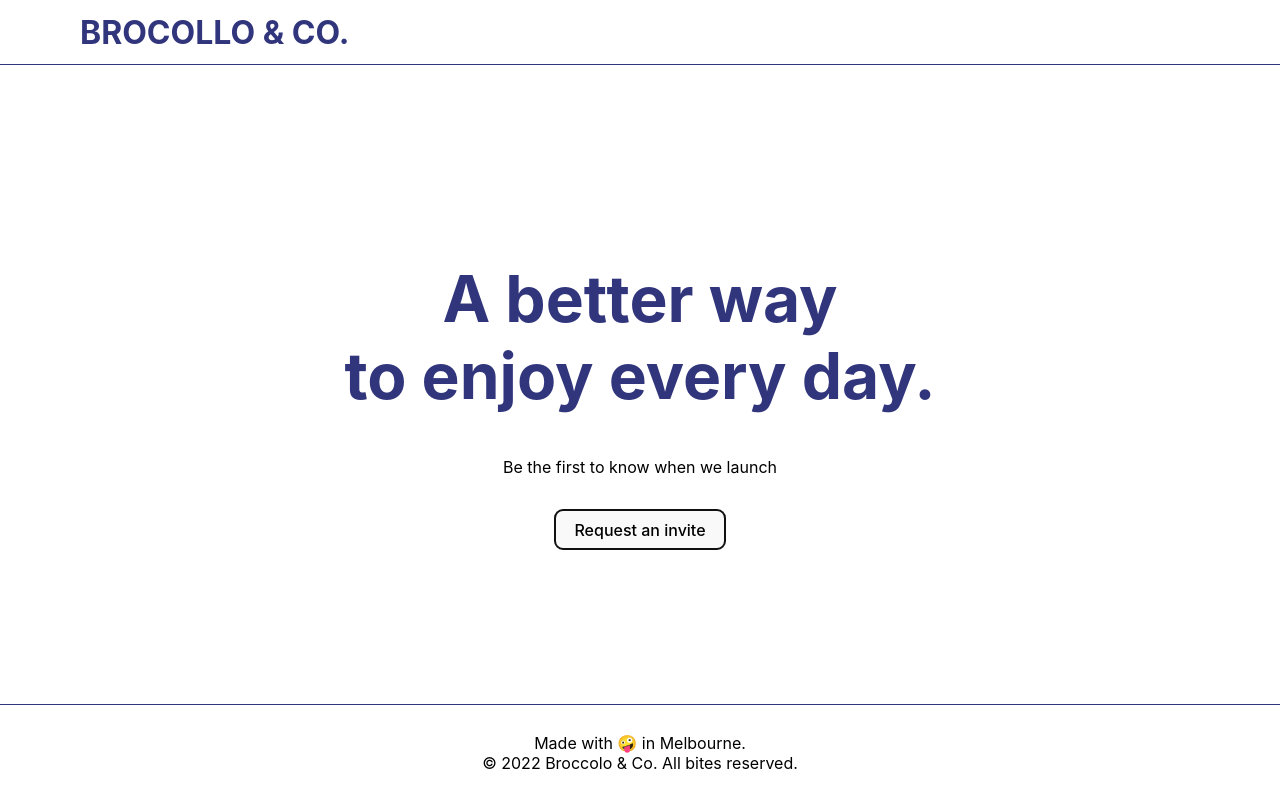
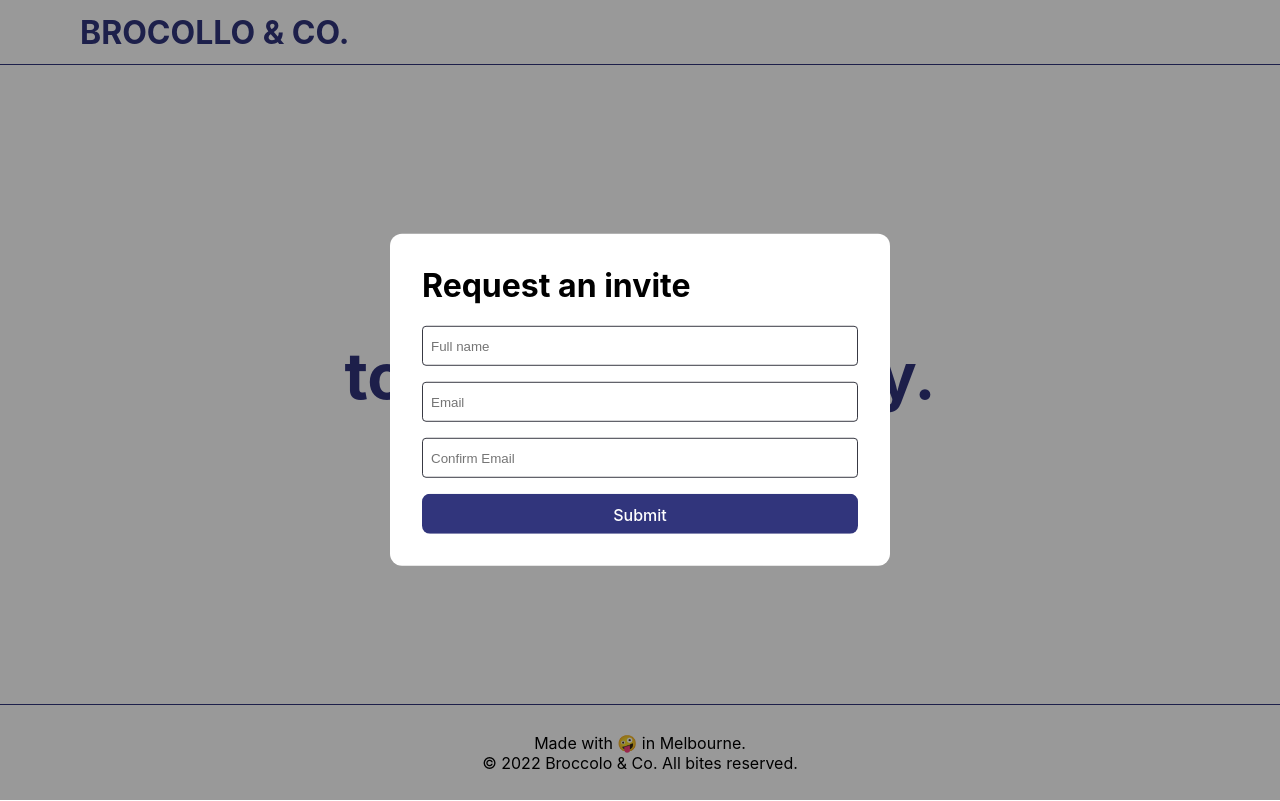
Before and after one commit to bviala/blq-test, a React (Vite) app: page / in a window 1280 px wide. Both pictures are taken after a click on the button "Request an invite". Built offline with nearby package versions, Linux system fonts and the light colour scheme.

Commit message:
modal + form + validation

```diff
--- /dev/null
+++ b/src/components/InviteRequestModal/InviteRequestModal.tsx
@@ -0,0 +1,46 @@
+import { useForm } from 'react-hook-form'
+import * as yup from 'yup'
+import { yupResolver } from '@hookform/resolvers/yup'
+
+type InviteRequestModalProps = {
+}
+
+type Inputs = {
+    fullName: string
+    email: string
+    emailConfirmation: string
+}
+
+const schema = yup.object().shape({
+    fullName: yup.string().label('Full name').required().min(3),
+    email: yup.string().label('Email').email().required(),
+    emailConfirmation: yup.string().label('Confirm email').required().oneOf([yup.ref('email')], 'Email does not match')
+}).required()
+
+const InviteRequestModal = ({}: InviteRequestModalProps) => {
+    const { register, handleSubmit, formState: { errors } } = useForm<Inputs>({
+        resolver: yupResolver(schema),
+        defaultValues: {
+            fullName: '',
+            email: '',
+            emailConfirmation: ''
+        }
+    })
+
+    return (
+        <>
+            <h1>Request an invite</h1>
+            <form onSubmit={handleSubmit(d => console.log(d))}>
+                <input {...register('fullName')} placeholder="Full name" />
+                <p className='input-error'>{errors.fullName?.message}</p>
+                <input {...register('email')} placeholder="Email" />
+                <p className='input-error'>{errors.email?.message}</p>
+                <input {...register('emailConfirmation')} placeholder="Confirm Email" />
+                <p className='input-error'>{errors.emailConfirmation?.message}</p>
+                <input type="submit"/>
+            </form>
+        </>
+    )
+}
+
+export default InviteRequestModal
--- a/src/components/Main/Main.tsx
+++ b/src/components/Main/Main.tsx
@@ -1,11 +1,24 @@
+import { useState } from 'react'
+import ReactModal from 'react-modal'
+import InviteRequestModal from '../InviteRequestModal/InviteRequestModal'
 import classes from './Main.module.css'
 
 const Main = () => {
+    const [isInviteRequestModalOpen, setInviteRequestModalOpen] = useState(false)
+
     return (
         <main className={classes.main}>
             <h1 className='primary--text'>A better way <br/>to enjoy every day.</h1>
             <p>Be the first to know when we launch</p>
-            <button>Request an invite</button>
+            <button onClick={() => setInviteRequestModalOpen(true)}>Request an invite</button>
+            <ReactModal
+                isOpen={isInviteRequestModalOpen}
+                onRequestClose={() => setInviteRequestModalOpen(false)}
+                className={'modal-content'}
+                overlayClassName={'modal-bg'}
+            >
+                <InviteRequestModal />
+            </ReactModal>
         </main>
     )
 }
--- a/src/index.css
+++ b/src/index.css
@@ -3,6 +3,7 @@
   --footer-height: 6rem;
 
   --primary-color: #31357c;
+  --error-color: #a60000;
   --grey: #383943;
   --border-color: var(--primary-color);
 
@@ -38,20 +39,19 @@ p {
   margin: 0;
 }
 
-button {
+button, input[type=submit] {
   border-radius: 8px;
   border: 1px solid transparent;
   padding: 0.6em 1.2em;
   font-size: 1em;
   font-weight: 500;
   font-family: inherit;
-  background-color: #f9f9f9;
+  background-color: var(--primary-color);
+  color: white;
   cursor: pointer;
   transition: border-color 0.25s;
 }
-button:hover {
-  border-color: var(--primary-color);
-}
+
 button:focus,
 button:focus-visible {
   outline: 4px auto -webkit-focus-ring-color;
@@ -60,3 +60,51 @@ button:focus-visible {
 .primary--text {
   color: var(--primary-color);
 }
+
+/* https://github.com/reactjs/react-modal/issues/782 */
+.ReactModalPortal {
+  position: absolute;
+  height: 1px;
+  width: 1px;
+}
+
+.modal-bg {
+  position: fixed;
+  top: 0;
+  left: 0;
+  bottom: 0;
+  right: 0;
+  background-color: rgba(0, 0, 0, 0.4);
+}
+
+.modal-content {
+  position: absolute;
+  top: 50%;
+  left: 50%;
+  transform: translate(-50%, -50%);
+  border-radius: 12px;
+  max-width: 500px;
+  width: 100%;
+  padding: 2rem;
+  background: white;
+  box-sizing: border-box;
+}
+
+.modal-content h1 {
+  margin-top: 0;
+}
+
+input {
+  height: 2.5rem;
+  width: 100%;
+  border-radius: 4px;
+  box-sizing: border-box;
+  border: 1px solid var(--grey);
+  padding: 0 8px;
+}
+
+.input-error {
+  font-size: .875rem;
+  margin: .25rem 0 1rem 0;
+  color: var(--error-color);
+}
--- a/src/main.tsx
+++ b/src/main.tsx
@@ -1,6 +1,7 @@
 import React from 'react'
 import ReactDOM from 'react-dom/client'
 import App from './App'
+import ReactModal from 'react-modal'
 import './index.css'
 
 ReactDOM.createRoot(document.getElementById('root') as HTMLElement).render(
@@ -8,3 +9,5 @@ ReactDOM.createRoot(document.getElementById('root') as HTMLElement).render(
     <App />
   </React.StrictMode>
 )
+
+ReactModal.setAppElement('#root')
```
Also changed, not shown: package.json (+6 -1 lines), 1 other file (tests, documents, lock files or other folders).
